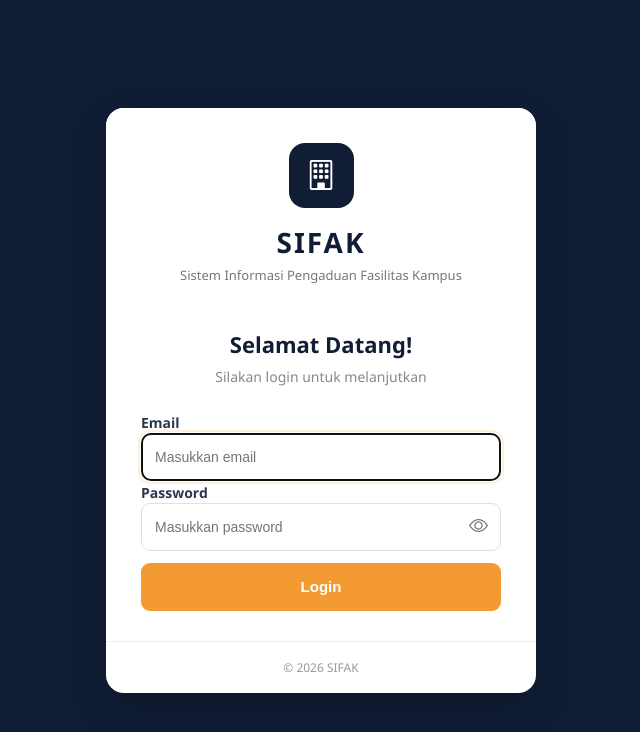
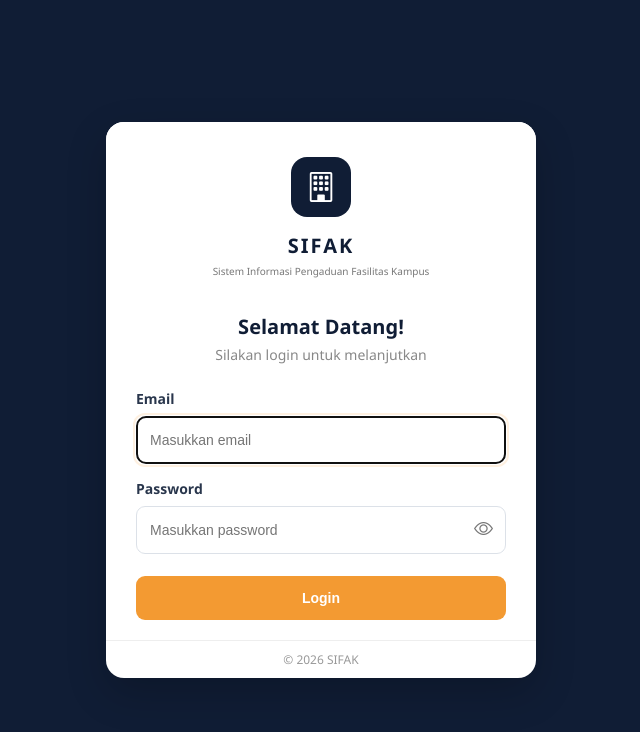
Before and after one commit to cheby1902/PROYEK2_SIFAK, a Laravel app: page /login in a window 1280 px wide. Shown: the top 732 px of the page, without its empty margins (319-959 px from the left). Run offline with Laravel 12, Linux system fonts and the light colour scheme; some libraries are stand-ins or nearby versions.

Commit message:
update login

```diff
--- a/public/css/Auth.css
+++ b/public/css/Auth.css
@@ -1,4 +1,3 @@
-
 /* RESET */
 * {
     margin: 0;
@@ -23,7 +22,7 @@ body {
 
 /* LOGIN CARD */
 .login-card {
-    width: 100%;
+    width: 70%;
     max-width: 430px;
     background: #ffffff;
     border-radius: 18px;
@@ -39,8 +38,8 @@ body {
 }
 
 .logo {
-    width: 65px;
-    height: 65px;
+    width: 60px;
+    height: 60px;
     margin: 0 auto 15px;
     background: #101d35;
     color: white;
@@ -53,7 +52,7 @@ body {
 
 .login-header h2 {
     color: #101d35;
-    font-size: 28px;
+    font-size: 20px;
     font-weight: 700;
     letter-spacing: 2px;
     margin-bottom: 5px;
@@ -61,21 +60,21 @@ body {
 
 .login-header p {
     color: #777777;
-    font-size: 13px;
+    font-size: 10px;
 }
 
 
 /* LOGIN BODY */
 .login-body {
-    padding: 20px 35px 30px;
+    padding: 10px 30px 20px;
 }
 
 /* JUDUL SELAMAT DATANG */
 .login-body h4 {
     color: #101d35;
     font-weight: 700;
-    font-size: 22px;
-    margin-bottom: 8px;
+    font-size: 20px;
+    margin-bottom: 5px;
     text-align: center;
 }
 
@@ -90,10 +89,21 @@ body {
 
 /* FORM */
 .form-label {
+    display: block;
     color: #29364c;
     font-size: 14px;
     font-weight: 600;
+    margin-top: 0;
     margin-bottom: 8px;
+}
+
+/* Jarak antara form Email dan Password */
+.mb-3 {
+    margin-bottom: 15px !important;
+}
+
+.mb-4 {
+    margin-bottom: 20px !important;
 }
 
 .form-control {
@@ -135,14 +145,14 @@ body {
 
 .btn-login {
     width: 100%;
-    height: 48px;
-    margin-top: 12px;
+    height: 44px;
+    margin-top: 2px;
     border: none;
     border-radius: 9px;
     background: #f39a32;
     color: #ffffff;
-    font-size: 15px;
-    font-weight: 700;
+    font-size: 14px;
+    font-weight: 600;
     cursor: pointer;
     transition: 0.3s;
 }
@@ -167,7 +177,7 @@ body {
 /* FOOTER */
 .login-footer {
     text-align: center;
-    padding: 17px;
+    padding: 10px;
     border-top: 1px solid #eeeeee;
     color: #999999;
     font-size: 12px;
```
